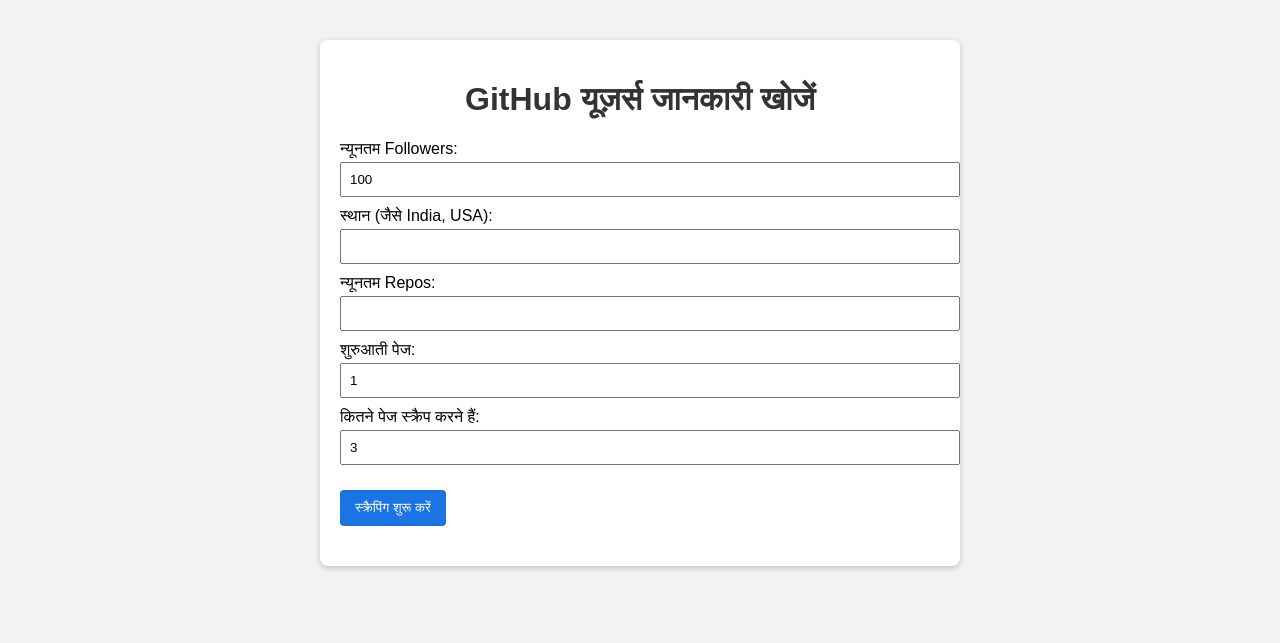
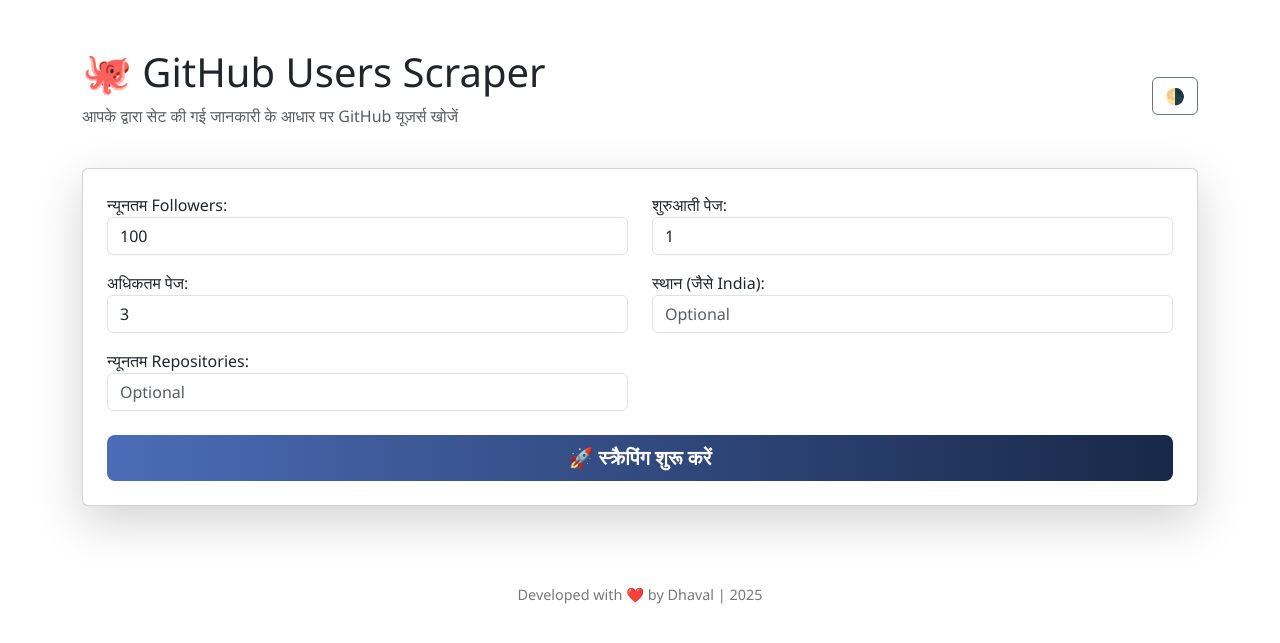
Before and after one commit to dhaval-gamet/Github_uesr_flask, a Flask app: page / in a window 1280 px wide. Shown: the top 643 px of the page. Run offline with Flask 3, Linux system fonts and the light colour scheme.

Commit message:
Update index.html

```diff
--- a/templates/index.html
+++ b/templates/index.html
@@ -1,41 +1,129 @@
 <!DOCTYPE html>
-<html lang="hi">
+<html lang="hi" data-bs-theme="light">
 <head>
-    <meta charset="UTF-8">
-    <title>GitHub यूज़र स्क्रैपर</title>
-    <link rel="stylesheet" href="/static/style.css">
+  <meta charset="UTF-8" />
+  <meta name="viewport" content="width=device-width, initial-scale=1.0"/>
+  <title>GitHub Users Scraper</title>
+  <link href="https://cdn.jsdelivr.net/npm/bootstrap@5.3.3/dist/css/bootstrap.min.css" rel="stylesheet">
+  <style>
+    body {
+      font-family: 'Segoe UI', sans-serif;
+      transition: background-color 0.3s, color 0.3s;
+    }
+    .btn-custom {
+      background: linear-gradient(to right, #4b6cb7, #182848);
+      color: white;
+      font-weight: bold;
+      border: none;
+    }
+    .btn-custom:hover {
+      background: linear-gradient(to right, #35477d, #243b55);
+    }
+    .loader {
+      display: none;
+      border: 5px solid #f3f3f3;
+      border-top: 5px solid #4b6cb7;
+      border-radius: 50%;
+      width: 50px;
+      height: 50px;
+      animation: spin 1s linear infinite;
+      margin: 20px auto;
+    }
+    @keyframes spin {
+      0% { transform: rotate(0deg); }
+      100% { transform: rotate(360deg); }
+    }
+    footer {
+      margin-top: 30px;
+      text-align: center;
+      color: #777;
+      font-size: 0.9rem;
+    }
+  </style>
 </head>
 <body>
-    <div class="container">
-        <h1>GitHub यूज़र्स जानकारी खोजें</h1>
 
-        <form id="scrape-form">
-            <label>न्यूनतम Followers:
-                <input type="number" name="min_followers" value="100" required>
-            </label>
-
-            <label>स्थान (जैसे India, USA):
-                <input type="text" name="location">
-            </label>
-
-            <label>न्यूनतम Repos:
-                <input type="number" name="min_repos">
-            </label>
-
-            <label>शुरुआती पेज:
-                <input type="number" name="start_page" value="1">
-            </label>
-
-            <label>कितने पेज स्क्रैप करने हैं:
-                <input type="number" name="max_pages" value="3">
-            </label>
-
-            <button type="submit">स्क्रैपिंग शुरू करें</button>
-        </form>
-
-        <div id="results"></div>
+  <div class="container py-5">
+    <div class="d-flex justify-content-between align-items-center mb-4">
+      <div>
+        <h1 class="display-6">🐙 GitHub Users Scraper</h1>
+        <p class="text-muted">आपके द्वारा सेट की गई जानकारी के आधार पर GitHub यूज़र्स खोजें</p>
+      </div>
+      <button class="btn btn-outline-secondary" id="themeToggle">🌗</button>
     </div>
 
-    <script src="/static/script.js"></script>
+    <div class="card p-4 shadow-lg">
+      <form method="POST" action="/" onsubmit="showLoader()">
+        <div class="row">
+          <div class="col-md-6 mb-3">
+            <label>न्यूनतम Followers:</label>
+            <input type="number" class="form-control" name="min_followers" required value="100">
+          </div>
+          <div class="col-md-6 mb-3">
+            <label>शुरुआती पेज:</label>
+            <input type="number" class="form-control" name="start_page" required value="1">
+          </div>
+          <div class="col-md-6 mb-3">
+            <label>अधिकतम पेज:</label>
+            <input type="number" class="form-control" name="max_pages" required value="3">
+          </div>
+          <div class="col-md-6 mb-3">
+            <label>स्थान (जैसे India):</label>
+            <input type="text" class="form-control" name="location" placeholder="Optional">
+          </div>
+          <div class="col-md-6 mb-4">
+            <label>न्यूनतम Repositories:</label>
+            <input type="number" class="form-control" name="min_repos" placeholder="Optional">
+          </div>
+        </div>
+
+        <div class="d-grid">
+          <button type="submit" class="btn btn-custom btn-lg">🚀 स्क्रैपिंग शुरू करें</button>
+        </div>
+        <div class="loader mt-3" id="loader"></div>
+      </form>
+    </div>
+
+    {% if users %}
+    <div class="card p-4 mt-4 shadow">
+      <h4>🎯 टोटल यूज़र्स: {{ users|length }}</h4>
+      <table class="table table-bordered table-striped mt-3">
+        <thead>
+          <tr>
+            <th>Username</th>
+            <th>Profile URL</th>
+          </tr>
+        </thead>
+        <tbody>
+          {% for user in users %}
+          <tr>
+            <td>{{ user.login }}</td>
+            <td><a href="{{ user.html_url }}" target="_blank">{{ user.html_url }}</a></td>
+          </tr>
+          {% endfor %}
+        </tbody>
+      </table>
+      <a href="{{ url_for('download_csv') }}" class="btn btn-success mt-3">📥 CSV डाउनलोड करें</a>
+    </div>
+    {% endif %}
+  </div>
+
+  <footer>
+    Developed with ❤️ by Dhaval | {{ year }}
+  </footer>
+
+  <script>
+    function showLoader() {
+      document.getElementById('loader').style.display = 'block';
+    }
+
+    const themeToggle = document.getElementById('themeToggle');
+    themeToggle.addEventListener('click', () => {
+      const html = document.documentElement;
+      const currentTheme = html.getAttribute("data-bs-theme");
+      html.setAttribute("data-bs-theme", currentTheme === "dark" ? "light" : "dark");
+    });
+  </script>
+
 </body>
 </html>
```
